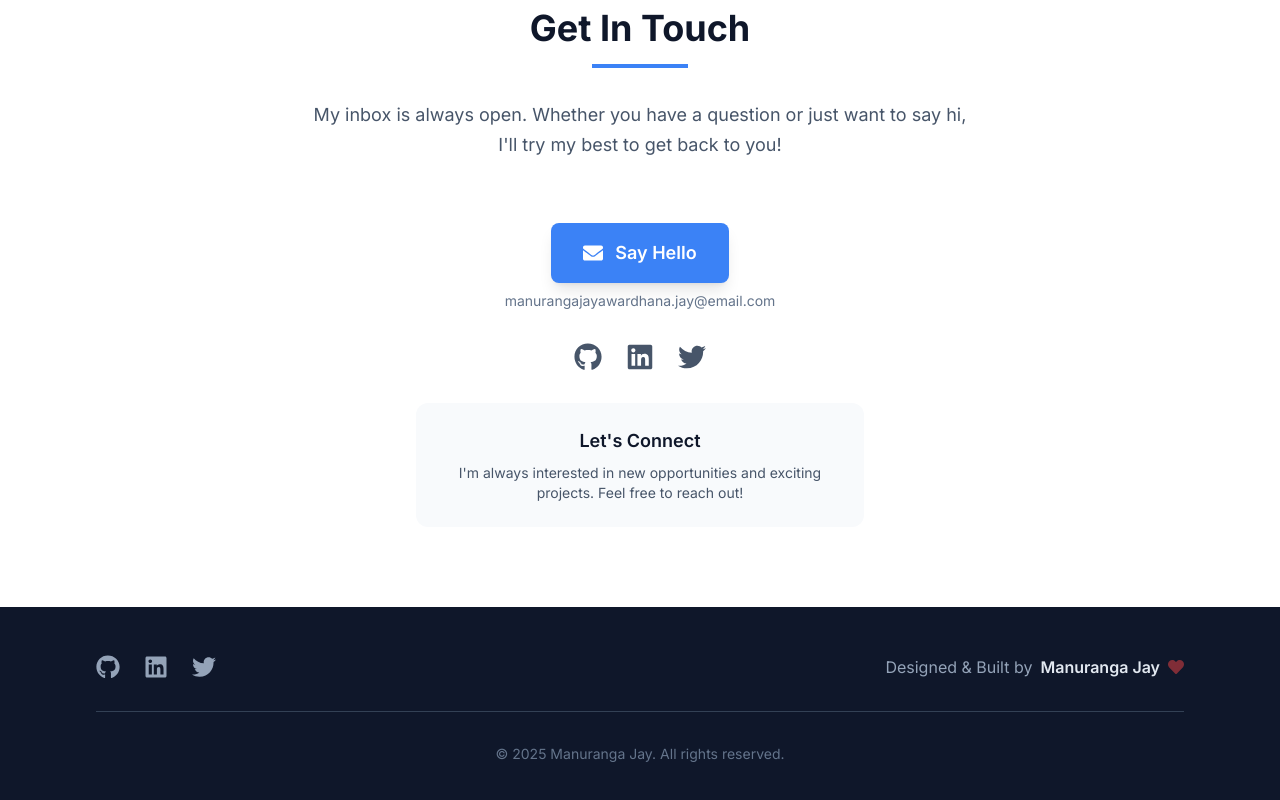
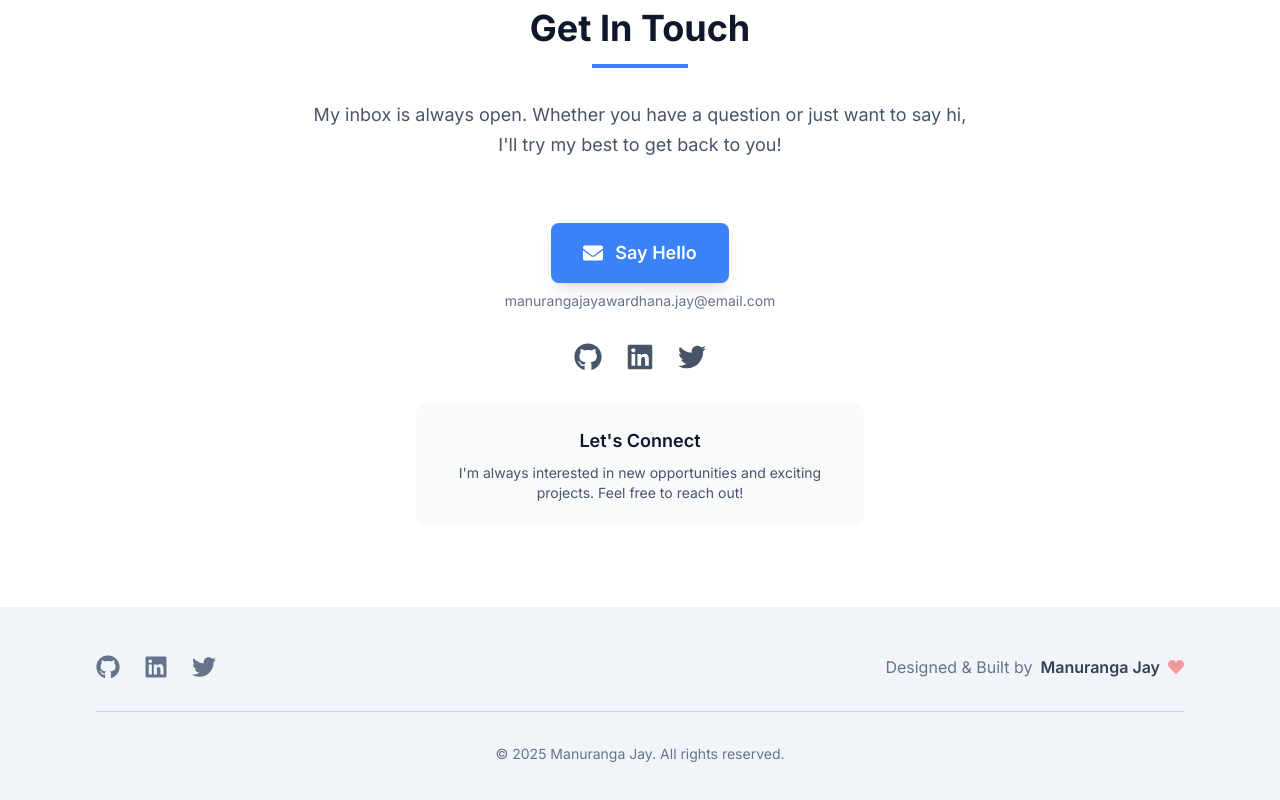
Before and after one commit to ManurangaJay/manuranga-jay-portfolio, a React (Create React App) app: page / in a window 1280 px wide. Shown: the part 5644-6444 px from the top of the page. Built offline with nearby package versions, Linux system fonts and the light colour scheme.

Commit message:
Fix Footer component - add light mode styling with proper background and text colors

```diff
--- a/src/components/Footer.js
+++ b/src/components/Footer.js
@@ -24,7 +24,7 @@ const Footer = () => {
   ];
 
   return (
-    <footer className="bg-slate-900 dark:bg-slate-950 text-slate-200 py-12">
+    <footer className="bg-slate-100 dark:bg-slate-900 text-slate-700 dark:text-slate-200 py-12">
       <div className="max-w-6xl mx-auto px-4 sm:px-6 lg:px-8">
         <div className="flex flex-col md:flex-row justify-between items-center space-y-4 md:space-y-0">
           {/* Social Links */}
@@ -35,7 +35,7 @@ const Footer = () => {
                 href={social.url}
                 target="_blank"
                 rel="noopener noreferrer"
-                className={`text-slate-400 ${social.color} transition-colors duration-300 transform hover:scale-110`}
+                className={`text-slate-500 dark:text-slate-400 ${social.color} transition-colors duration-300 transform hover:scale-110`}
                 aria-label={social.name}
               >
                 <social.icon size={24} />
@@ -44,16 +44,18 @@ const Footer = () => {
           </div>
 
           {/* Credit */}
-          <div className="flex items-center space-x-2 text-slate-400">
+          <div className="flex items-center space-x-2 text-slate-500 dark:text-slate-400">
             <span>Designed & Built by</span>
-            <span className="font-semibold text-slate-200">Manuranga Jay</span>
+            <span className="font-semibold text-slate-700 dark:text-slate-200">
+              Manuranga Jay
+            </span>
             <FaHeart className="text-red-500 animate-pulse" size={16} />
           </div>
         </div>
 
         {/* Bottom Border */}
-        <div className="mt-8 pt-8 border-t border-slate-700">
-          <div className="text-center text-slate-500 text-sm">
+        <div className="mt-8 pt-8 border-t border-slate-300 dark:border-slate-700">
+          <div className="text-center text-slate-500 dark:text-slate-500 text-sm">
             <p>&copy; 2025 Manuranga Jay. All rights reserved.</p>
           </div>
         </div>
```
